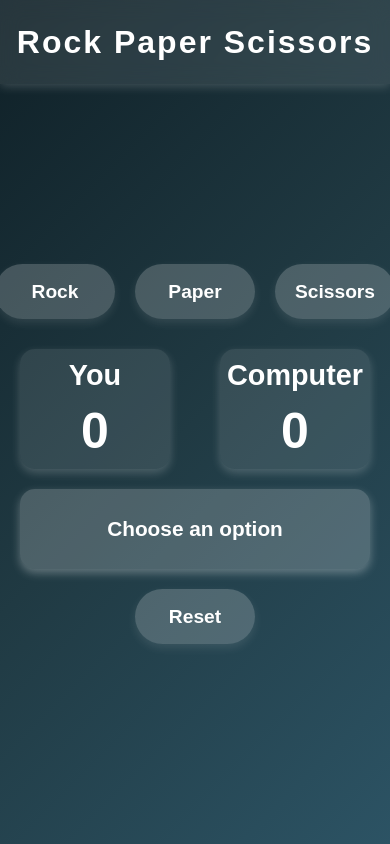
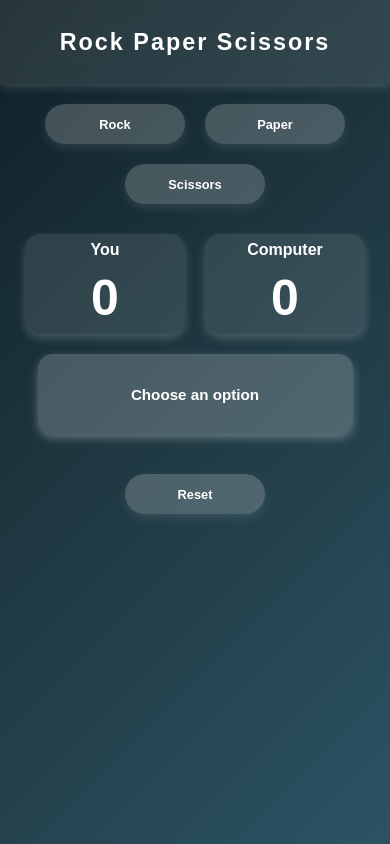
Before and after one commit to hamzafaisalgit/Rock-Paper-Scissor, a plain HTML site: page index.html in a window 390 px wide. Drawn offline with Linux system fonts and the light colour scheme.

Commit message:
Made Responsive

```diff
--- a/styles.css
+++ b/styles.css
@@ -1,18 +1,22 @@
-*{
+* {
     padding: 0;
     margin: 0;
     box-sizing: border-box;
     font-family: 'Poppins', sans-serif;
 }
+
 body {
     background: linear-gradient(135deg, #0f2027, #203a43, #2c5364);
     color: white;
     text-align: center;
+    min-height: 100vh;
 }
 
+/* Navigation */
 .nav {
     width: 100%;
     height: 10vh;
+    min-height: 60px;
     display: flex;
     justify-content: center;
     align-items: center;
@@ -22,30 +26,35 @@ body {
 }
 
 .nav p {
-    font-size: 2rem;
+    font-size: 2.5vw;
     font-weight: bold;
     letter-spacing: 2px;
 }
 
 .main {
     width: 100%;
-    height: 90vh;
+    padding: 20px;
     display: flex;
     flex-direction: column;
     justify-content: center;
     align-items: center;
 }
 
+/* Options Section */
 .options {
     display: flex;
+    flex-wrap: wrap;
     gap: 20px;
     margin-bottom: 30px;
+    justify-content: center;
 }
 
 .button {
-    width: 120px;
-    height: 55px;
-    font-size: 1.2em;
+    width: 30vw;
+    max-width: 140px;
+    min-width: 90px;
+    height: 50px;
+    font-size: 1em;
     font-weight: bold;
     border: none;
     border-radius: 30px;
@@ -67,22 +76,24 @@ body {
     background-color: black;
 }
 
+/* Score Section */
 .score {
     display: flex;
+    flex-wrap: wrap;
     justify-content: center;
-    /* align-items: center; */
-    gap: 50px;
+    gap: 30px;
     margin-bottom: 20px;
 }
 
 .cont-score, .comp-score {
-    width: 150px;
+    width: 40vw;
+    max-width: 160px;
     height: 120px;
     display: flex;
     flex-direction: column;
     justify-content: center;
     align-items: center;
-    font-size: 1.2em;
+    font-size: 1em;
     font-weight: bold;
     background: rgba(255, 255, 255, 0.1);
     border-radius: 15px;
@@ -90,24 +101,93 @@ body {
 }
 
 .point {
-    font-size: 1.5em;
+    font-size: 1.2em;
     margin-bottom: 10px;
 }
+
+#you, #comp {
+    font-size: 2.5em;
+}
+
+/* Message Section */
 .msg {
     display: flex;
     flex-direction: column;
     justify-content: center;
     align-items: center;
-    width: 350px;
-    height: 80px;
-    font-size: 1.3em;
+    width: 90%;
+    max-width: 400px;
+    height: auto;
+    min-height: 80px;
+    font-size: 1.1em;
     font-weight: bold;
     background: rgba(255, 255, 255, 0.2);
     border-radius: 15px;
-    padding: 10px;
+    padding: 15px;
     box-shadow: 0px 4px 10px rgba(255, 255, 255, 0.3);
+    margin-bottom: 20px;
 }
 
-.reset-div{
+/* Reset Button */
+.reset-div {
     margin: 20px;
 }
+
+.reset {
+    background: rgba(255, 255, 255, 0.2);
+}
+
+/* Media Queries for smaller devices */
+@media (max-width: 768px) {
+    .nav p {
+        font-size: 5vw;
+    }
+
+    .button {
+        font-size: 0.9em;
+        height: 45px;
+    }
+
+    .point {
+        font-size: 1em;
+    }
+
+    #you, #comp {
+        font-size: 2em;
+    }
+
+    .msg {
+        font-size: 1em;
+        padding: 10px;
+    }
+}
+
+@media (max-width: 480px) {
+    .nav p {
+        font-size: 6vw;
+    }
+
+    .button {
+        width: 40vw;
+        height: 40px;
+        font-size: 0.8em;
+    }
+
+    .score {
+        gap: 20px;
+    }
+
+    .cont-score, .comp-score {
+        width: 45vw;
+        height: 100px;
+    }
+
+    .msg {
+        width: 90%;
+        font-size: 0.95em;
+    }
+
+    .reset {
+        width: 50vw;
+    }
+}
```
